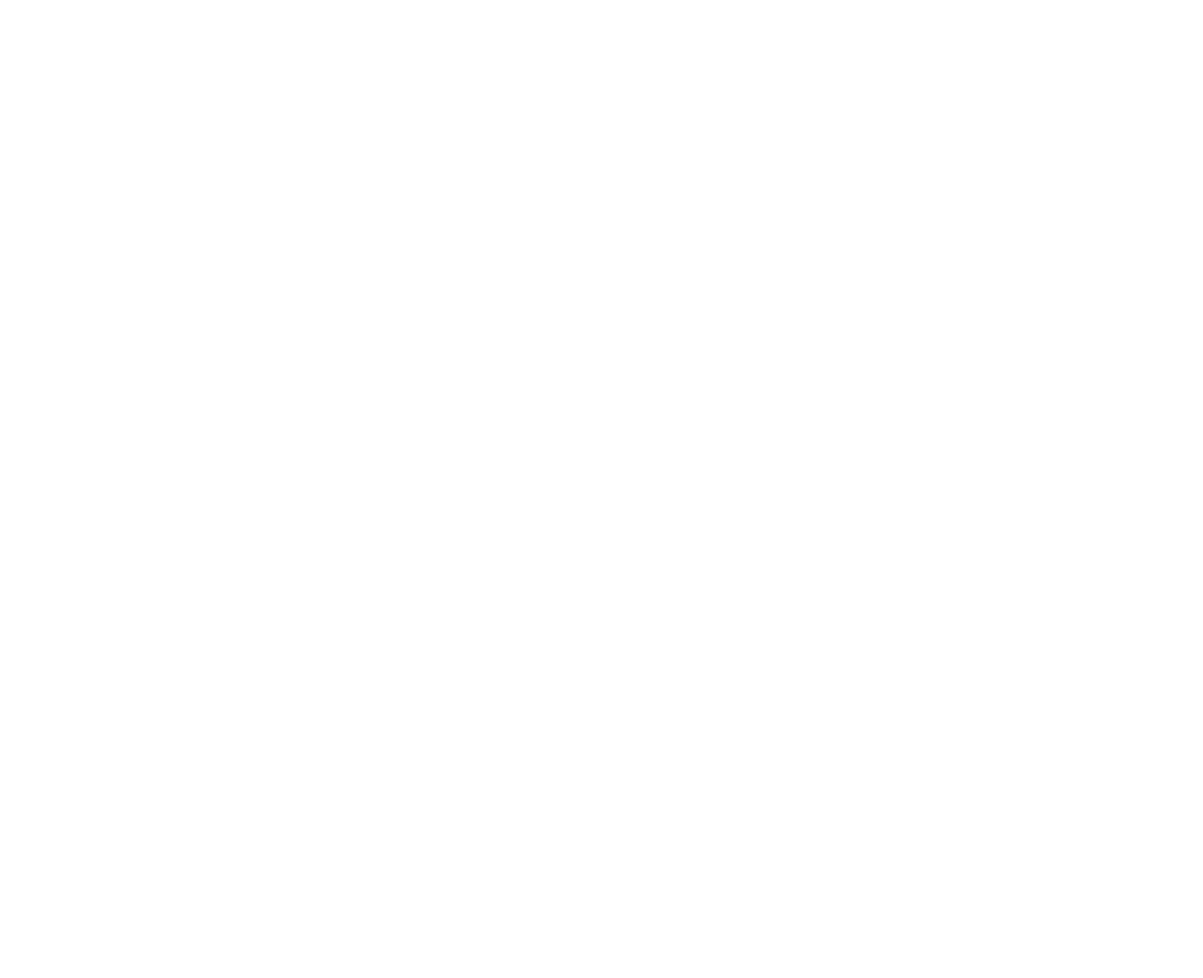
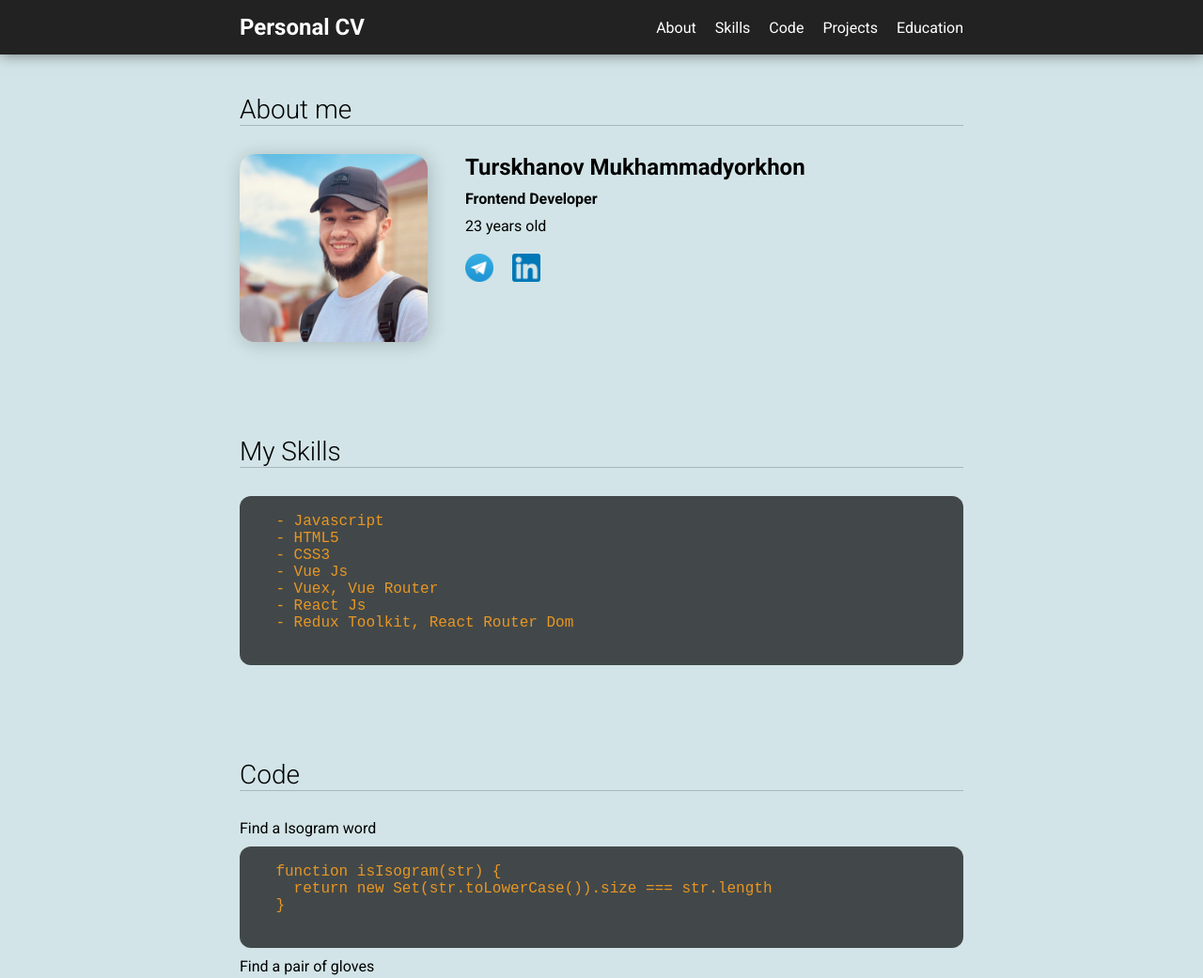
Before and after one commit to Dior1726/rsschool-cv, a plain HTML site: page index.html in a window 1280 px wide. Shown: the top 1041 px of the page at 94% size. Before the commit the page ends 800 px from the top, so only its background shows below. Drawn offline with Linux system fonts and the light colour scheme.

Commit message:
feat: done project

```diff
--- a/index.html
+++ b/index.html
@@ -5,11 +5,168 @@
   <meta charset="UTF-8">
   <meta http-equiv="X-UA-Compatible" content="IE=edge">
   <meta name="viewport" content="width=device-width, initial-scale=1.0">
-  <title>RSSchool-CV-HTML</title>
+
+  <!-- css -->
+  <link rel="stylesheet" href="./style.css">
+  <link rel="preconnect" href="https://fonts.googleapis.com">
+  <link rel="preconnect" href="https://fonts.gstatic.com" crossorigin>
+  <link href="https://fonts.googleapis.com/css2?family=Roboto:wght@300;400;500;700;900&display=swap" rel="stylesheet">
+
+  <title>My Resume</title>
 </head>
 
 <body>
+  <header class="header">
+    <nav class="container">
+      <h1>Personal CV</h1>
+      <ul>
+        <li>
+          <a href="#about">About</a>
+        </li>
+        <li>
+          <a href="#skills">Skills</a>
+        </li>
+        <li>
+          <a href="#code">Code</a>
+        </li>
+        <li>
+          <a href="#projects">Projects</a>
+        </li>
+        <li>
+          <a href="#education">Education</a>
+        </li>
+      </ul>
+    </nav>
+  </header>
 
+  <main class="main">
+    <div class="container">
+      <h2 class="title" id="about">About me</h2>
+      <div class="user">
+        <div class="user-img">
+          <img src="./user.jpg" alt="Mukhammadyor17">
+        </div>
+        <div class="user-info">
+          <h2>Turskhanov Mukhammadyorkhon</h2>
+          <p><b>Frontend Developer</b></p>
+          <p>23 years old</p>
+
+          <div class="user-link">
+            <a href="https://t.me/Mukhammadyor17">
+              <img src="./tg.webp" alt="telegram">
+            </a>
+            <a href="https://www.linkedin.com/in/mukhammadyorkhon-turskhanov-6a3633233/">
+              <img src="./linkeding.png" alt="linkeding">
+            </a>
+          </div>
+        </div>
+      </div>
+    </div>
+
+    <div class="container">
+      <div class="skills" id="skills">
+        <h2 class="title">My Skills</h2>
+
+        <pre>
+          <code>
+    - Javascript
+    - HTML5
+    - CSS3
+    - Vue Js
+    - Vuex, Vue Router
+    - React Js
+    - Redux Toolkit, React Router Dom
+          </code>
+        </pre>
+      </div>
+    </div>
+
+    <div class="container">
+      <div class="skills" id="code">
+        <h2 class="title">Code</h2>
+
+        <p style="margin-bottom:10px;">Find a Isogram word</p>
+        <pre>
+              <code>
+    function isIsogram(str) {
+      return new Set(str.toLowerCase()).size === str.length
+    }
+              </code>
+            </pre>
+
+        <p style="margin:10px 0;">Find a pair of gloves</p>
+        <pre>
+              <code>
+    function numberOfPairs(gloves) {
+      let glovesObj = gloves.reduce((acc, el) => {
+        acc[el] = (acc[el] || 0) + 1
+        return acc
+      }, {})
+
+      let r = 0;
+
+      for(color in glovesObj){
+        r+=Math.floor(glovesObj[color] / 2)
+      }
+
+      return r
+    }
+              </code>
+            </pre>
+      </div>
+    </div>
+
+    <div class="container">
+      <div class="skills">
+        <div class="title" id="projects">Projects</div>
+
+        <pre>
+          <code>
+    1. <a href="https://github.com/Dior1726/todo_mentor">Todo app React Js and Redux Toolkit</a>
+    2. <a href="https://github.com/Dior1726/todo_app">Todo app Vue Js and Vuex</a>
+          </code>
+        </pre>
+      </div>
+    </div>
+
+    <div class="container">
+      <div class="skills">
+        <div class="title" id="education">Education</div>
+
+        <pre>
+          <code>
+    English level:
+      Pre Intermediate
+
+    Courses:
+      - RS School
+      - Coding Addict
+      - Monster Lessons
+      - Vladilen Minin
+
+          </code>
+        </pre>
+      </div>
+    </div>
+  </main>
+
+  <footer class="footer">
+    <div class="container ">
+      <a href="https://app.rs.school/">
+        <img width="70" src="./logo-rsschool3.png" alt="rs-school">
+      </a>
+      <p id="date"></p>
+      <a href="https://github.com/Dior1726">
+        <img width="30" src="./github.png" alt="github">
+        <span>Mukhammadyorkhon(@Dior1726)</span>
+      </a>
+    </div>
+  </footer>
+
+  <script>
+    const date = document.querySelector('#date')
+    date.innerHTML = new Date().toLocaleDateString()
+  </script>
 </body>
 
 </html>
--- a/style.css
+++ b/style.css
@@ -3,3 +3,138 @@
   padding: 0;
   box-sizing: border-box;
 }
+
+html,
+body {
+  font-size: 16px;
+  font-family: 'Roboto', sans-serif;
+  background-color: rgb(210, 228, 231);
+  scroll-behavior: smooth;
+}
+
+img {
+  max-width: 100%;
+  height: auto;
+}
+
+ul,
+li {
+  list-style: none;
+}
+
+a {
+  text-decoration: none;
+  color: inherit;
+}
+
+.container {
+  max-width: 800px;
+  padding: 0 15px;
+  margin: 0 auto;
+}
+
+header {
+  background: #222;
+  padding: 15px 0;
+  text-align: center;
+  color: white;
+  box-shadow: 0 0 14px rgba(0, 0, 0, .5);
+  position: fixed;
+  top: 0;
+  left: 0;
+  right: 0;
+}
+
+.header .container {
+  display: flex;
+  align-items: center;
+  justify-content: space-between;
+}
+
+.header .container ul {
+  display: flex;
+  gap: 20px;
+}
+
+.title {
+  font-size: 28px;
+  font-weight: 300;
+  border-bottom: 1px solid rgba(0, 0, 0, .2);
+  margin-bottom: 30px;
+}
+
+.user {
+  display: flex;
+  gap: 40px;
+  margin-bottom: 40px;
+}
+
+.user-img {
+  width: 200px;
+  height: 200px;
+}
+
+.user-img img {
+  width: 200px;
+  height: 200px;
+  object-fit: cover;
+  border-radius: 16px;
+  box-shadow: 2px 2px 20px rgba(0, 0, 0, .2);
+}
+
+.user-info h2 {
+  margin-bottom: 10px;
+}
+
+.user-link {
+  display: flex;
+  gap: 20px;
+  margin-top: 20px;
+}
+
+.user-link a {
+  width: 30px;
+  height: 30px;
+}
+
+.user-info p {
+  margin-bottom: 10px;
+}
+
+.main {
+  padding: 100px 0;
+}
+
+.main .container {
+  margin-bottom: 100px;
+}
+
+pre {
+  background: rgba(0, 0, 0, 0.682);
+  border-radius: 12px;
+  color: rgb(232, 150, 36);
+}
+
+.skills {
+  margin-bottom: 40px;
+}
+
+.footer {
+  background: #777;
+  color: #000;
+  padding: 20px 0;
+}
+
+
+.footer .container {
+  display: flex;
+  align-items: center;
+  justify-content: space-between;
+}
+
+.footer a {
+  color: #000;
+  display: flex;
+  align-items: center;
+  gap: 10px;
+}
```
